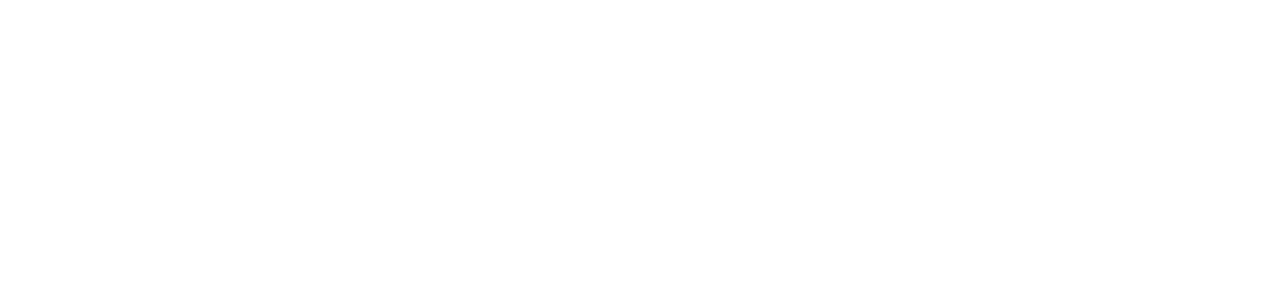
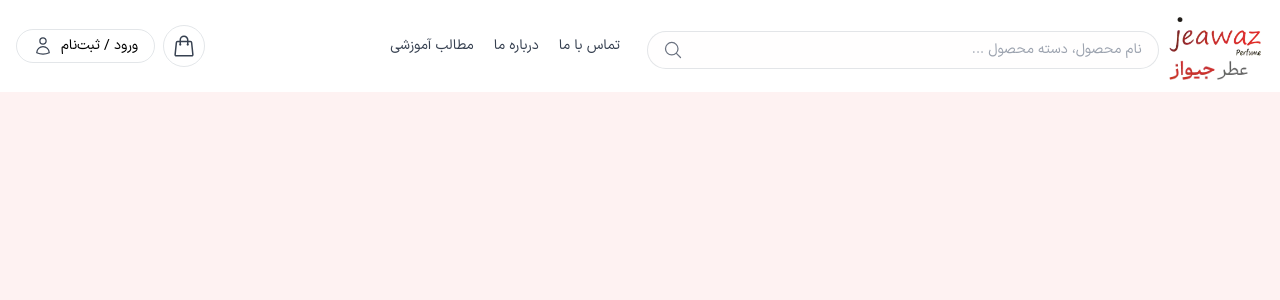
Before and after one commit to MohammadmehdiJamalpour/jeawaz, a React (Vite) app: page /dashboard in a window 1280 px wide. Before the commit this address had no page. Shown: the top 300 px of the page. Built offline with nearby package versions, Linux system fonts and the light colour scheme.

Commit message:
Dashboard route + Dashboard structure added

```diff
--- a/src/App.jsx
+++ b/src/App.jsx
@@ -1,10 +1,12 @@
 import { Routes, Route } from "react-router-dom";
 import MainPage from "./pages/MainPage";
+import DashboardPage from "./pages/DashboardPage";
 
 function App() {
   return (
     <Routes>
       <Route path="/" element={<MainPage />} />
+      <Route path="/dashboard" element={<DashboardPage />} />
     </Routes>
   );
 }
--- /dev/null
+++ b/src/components/dashboard/DashboardBody.jsx
@@ -0,0 +1,11 @@
+const DashboardBody = ({ className = "" }) => (
+  <main className={`flex-grow p-6 ${className}`}>
+
+    <h1 className="text-2xl font-semibold mb-4"></h1>
+    <p className="text-gray-600">
+
+    </p>
+  </main>
+);
+
+export default DashboardBody;
--- a/src/components/header/Actions.jsx
+++ b/src/components/header/Actions.jsx
@@ -1,4 +1,5 @@
 import React from "react";
+import { useNavigate } from "react-router-dom";
 import {
   Squares2X2Icon,
   ShoppingBagIcon,
@@ -7,22 +8,32 @@
 import CircleBtn from "../../ui/CircleBtn";
 
 const Actions = React.memo(function Actions() {
+  const navigate = useNavigate();
+
   return (
     <div className="flex items-center gap-2">
+      {/* ورود / ثبت نام */}
       <button
         type="button"
+        onClick={() => navigate("/dashboard")}
         className="flex items-center gap-2 rounded-full border border-gray-300/60 px-4 py-1.5 text-sm hover:shadow"
       >
         <UserIcon className="h-5 w-5 text-gray-700" />
         ورود / ثبت‌نام
       </button>
 
-      <CircleBtn label="سبد خرید">
+      {/* سبد خرید */}
+      <CircleBtn label="سبد خرید" onClick={() => navigate("/cart")}>
         <ShoppingBagIcon className="h-6 w-6 text-gray-700" />
       </CircleBtn>
 
-      <CircleBtn className="lg:hidden" label="دسته‌بندی‌ها">
-        <Squares2X2Icon className=" h-6 w-6 text-gray-700" />
+      {/* دسته‌بندی‌ها (only on mobile) */}
+      <CircleBtn
+        className="lg:hidden"
+        label="دسته‌بندی‌ها"
+        onClick={() => navigate("/categories")}
+      >
+        <Squares2X2Icon className="h-6 w-6 text-gray-700" />
       </CircleBtn>
     </div>
   );
--- /dev/null
+++ b/src/pages/DashboardPage.jsx
@@ -0,0 +1,12 @@
+import Header from "../components/header/Header";
+import DashboardBody from "../components/dashboard/DashboardBody";
+
+
+const DashboardPage = () => (
+  <div className="min-h-screen flex bg-red-50 flex-col">
+    <Header />
+    <DashboardBody className="flex-grow" />
+  </div>
+);
+
+export default DashboardPage;
```
